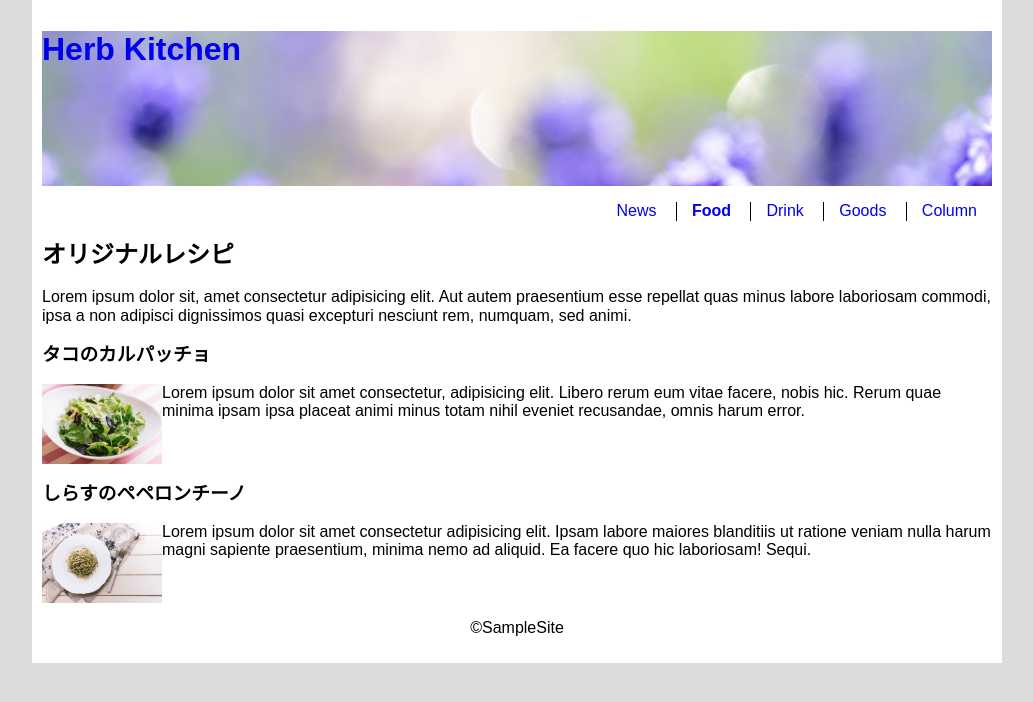
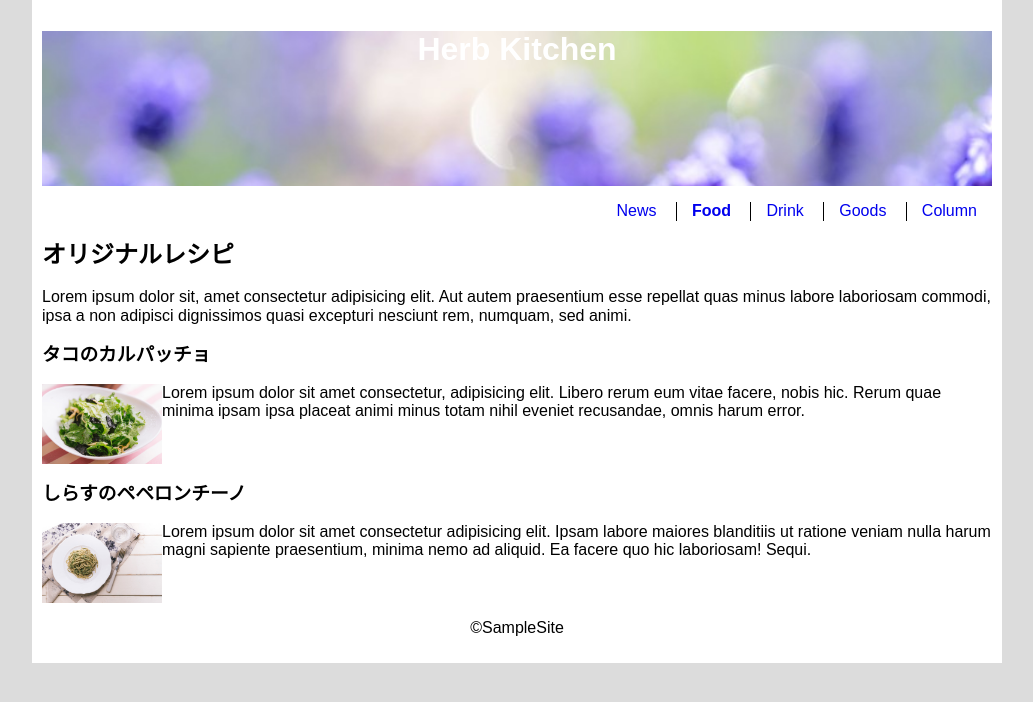
Before and after one commit to gitbike/HTML-Fixed-width-layout-with-header-image, a plain HTML site: page index.html in a window 1280 px wide. Shown: the whole page, without its empty margins (123-1156 px from the left). Drawn offline with Linux system fonts and the light colour scheme.

Commit message:
サイトタイトルを左右の中央に設置 リンクの色を指定

```diff
--- a/css/fixed-width-layout.css
+++ b/css/fixed-width-layout.css
@@ -12,3 +12,11 @@
   background-image: url(../images/header.jpg);
   background-size: cover;
 }
+
+.header .site-title{
+  text-align: center;
+}
+
+.header .site-title a {
+  color: white;
+}
```
